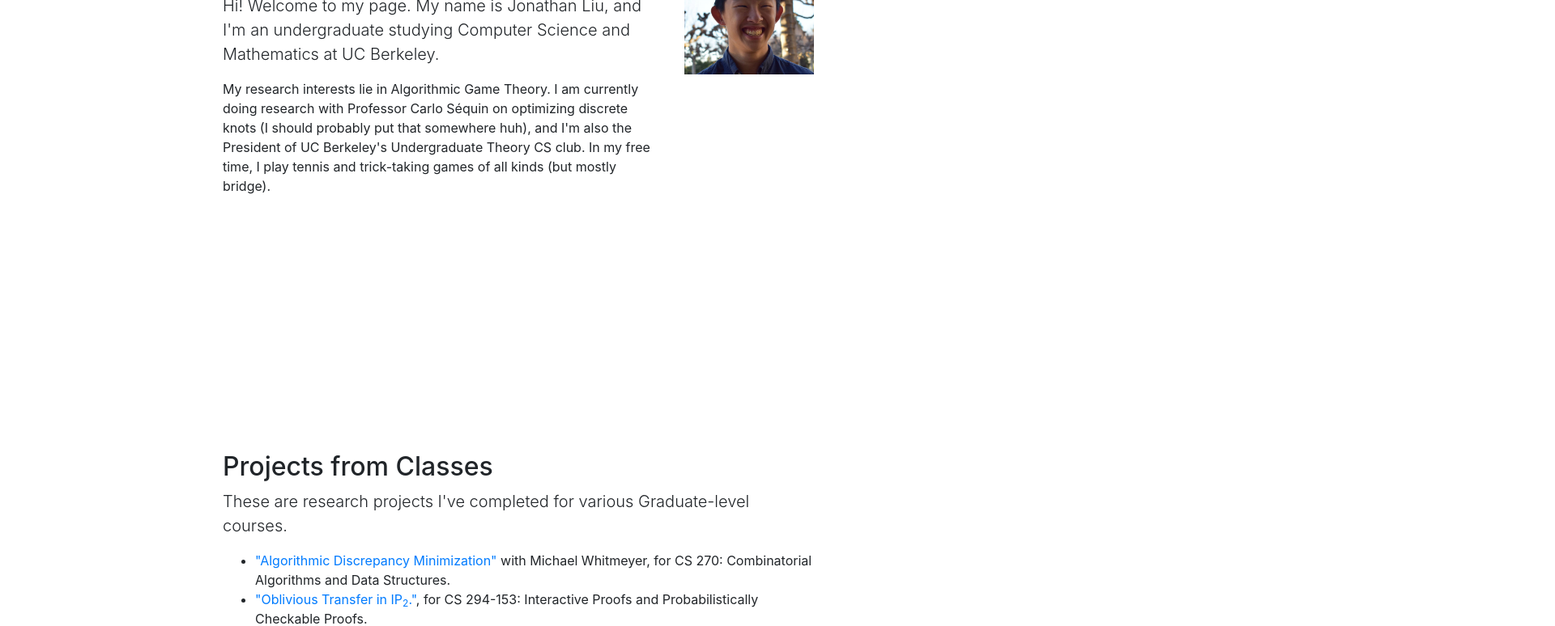
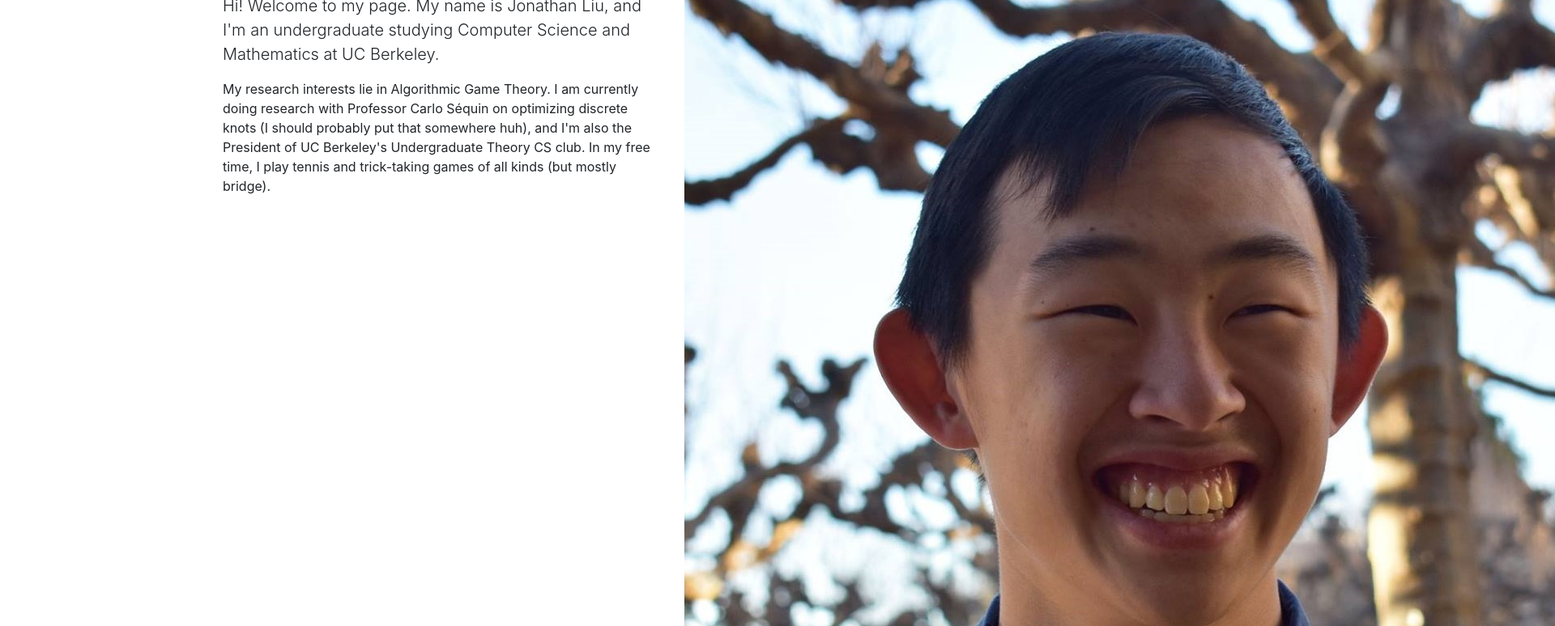
Before and after one commit to liujon23/liujon23.github.io, a website with bundled scripts: page index.html in a window 1280 px wide. Shown: the part 204-978 px from the top of the page at 81% size, 1920 px wide, since content can reach past the window. Built offline with nearby package versions, Linux system fonts and the light colour scheme.

Commit message:
change image sizing

```diff
--- a/index.html
+++ b/index.html
@@ -59,7 +59,7 @@
             (but mostly bridge).</p>
         </div>
         <div class="col-sm-2">
-          <img src="/src/img/prof.jpg" class="img-fluid">
+          <img src="/src/img/prof.jpg">
         </div>
       </div>
     </div>
```
